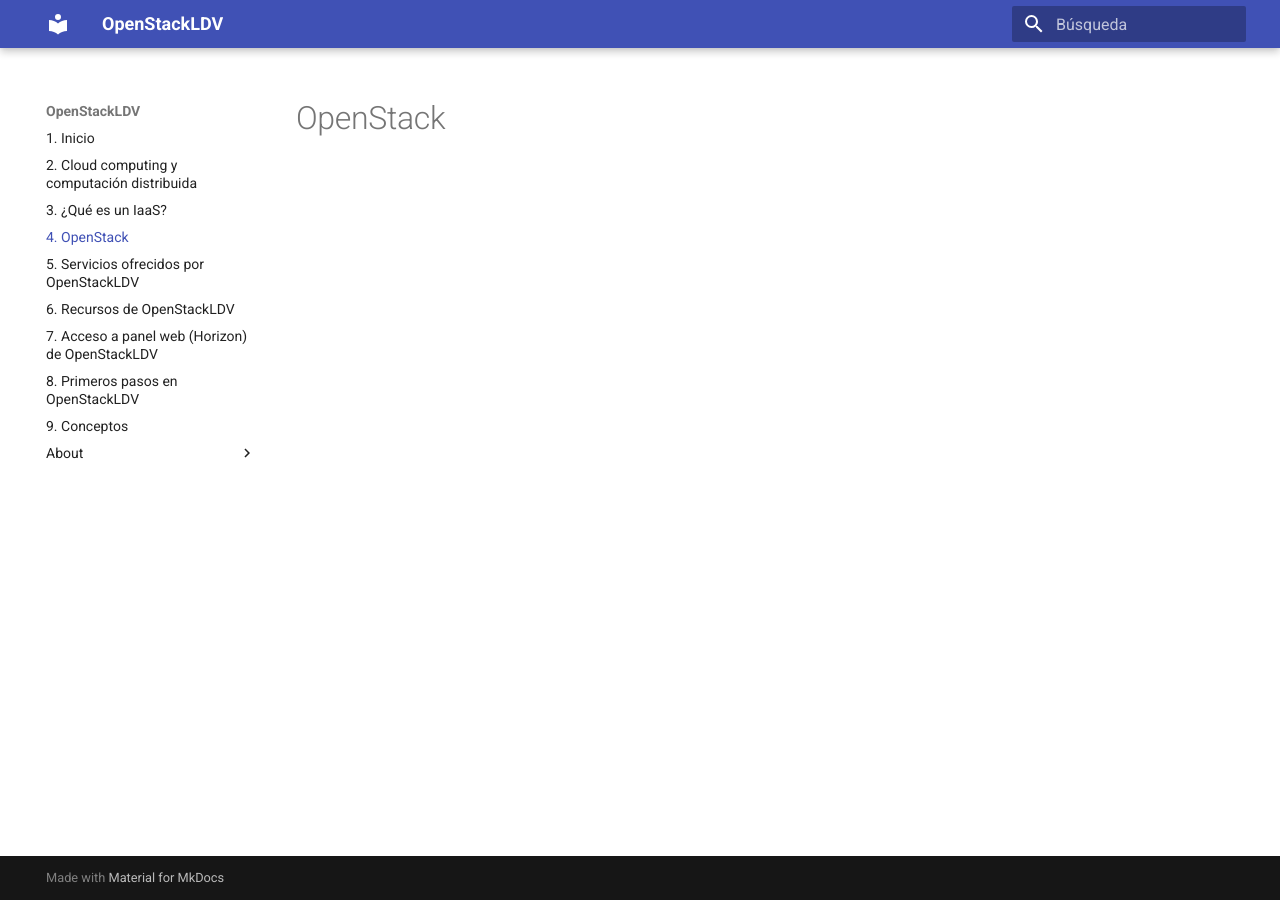
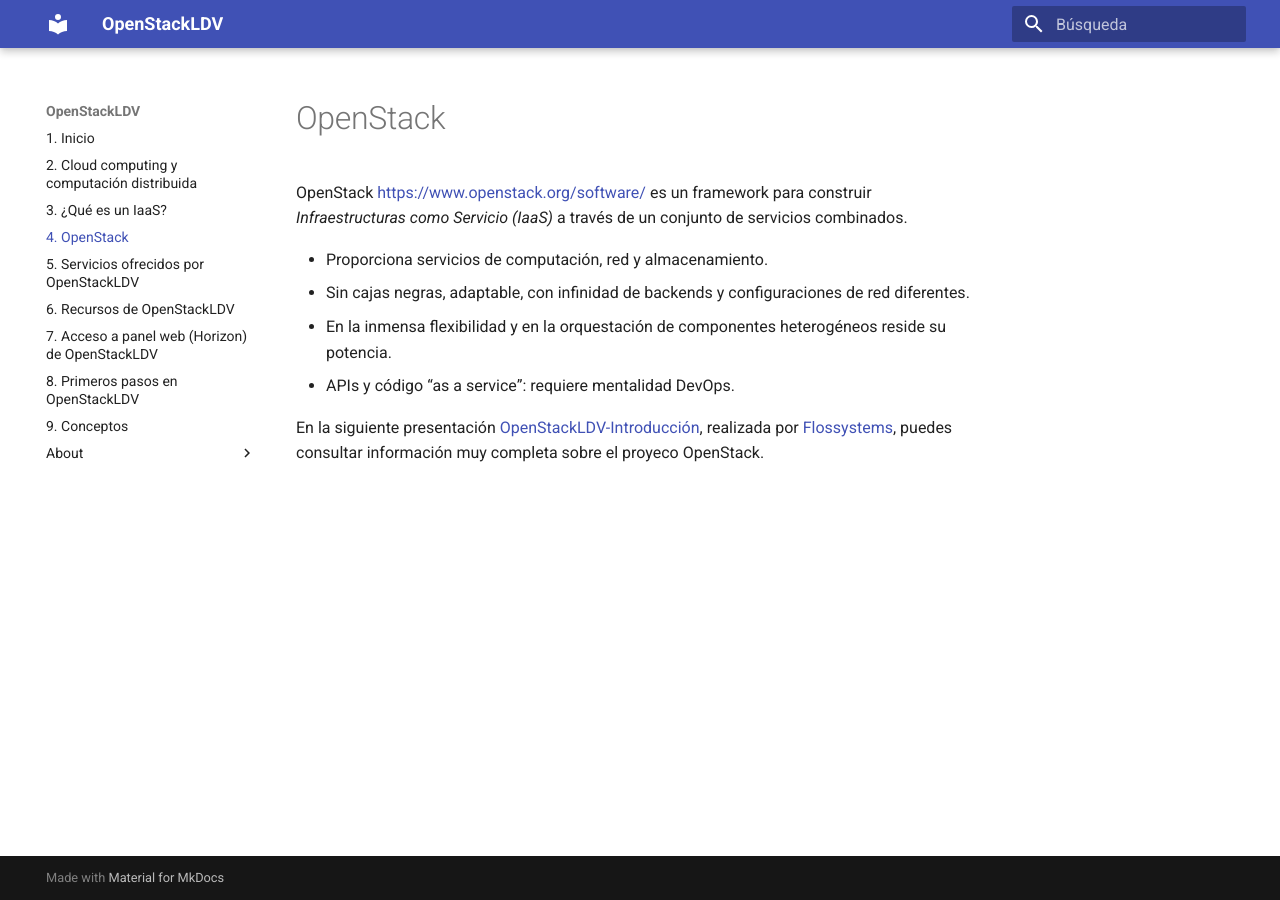
Before and after one commit to alvarogarcialdv/OpenStackLDV, an MkDocs documentation site: the page built from docs/04-OpenStack/OpenStack.md, in a window 1280 px wide. Built offline with MkDocs 1.6.1 and Material for MkDocs 9.7.7, drawn with Linux system fonts in a browser that asks for light colours.

Commit message:
Añadido apartado OpenStack. Corrección de erratas.

```diff
--- a/docs/04-OpenStack/OpenStack.md
+++ b/docs/04-OpenStack/OpenStack.md
@@ -1 +1,10 @@
 # OpenStack
+
+OpenStack [https://www.openstack.org/software/](https://www.openstack.org/software/) es un framework para construir *Infraestructuras como Servicio (IaaS)* a través de un conjunto de servicios combinados.
+
+- Proporciona servicios de computación, red y almacenamiento.
+- Sin cajas negras, adaptable, con infinidad de backends y configuraciones de red diferentes.
+- En la inmensa flexibilidad y en la orquestación de componentes heterogéneos reside su potencia.
+- APIs y código “as a service”: requiere mentalidad DevOps.
+
+En la siguiente presentación [OpenStackLDV-Introducción](OpenStackLDV-Introducción.pdf), realizada por [Flossystems](https://flossystems.com/), puedes consultar información muy completa sobre el proyeco OpenStack.
```
Also changed, not shown: README.md (+1 -1 lines), 1 other file.
